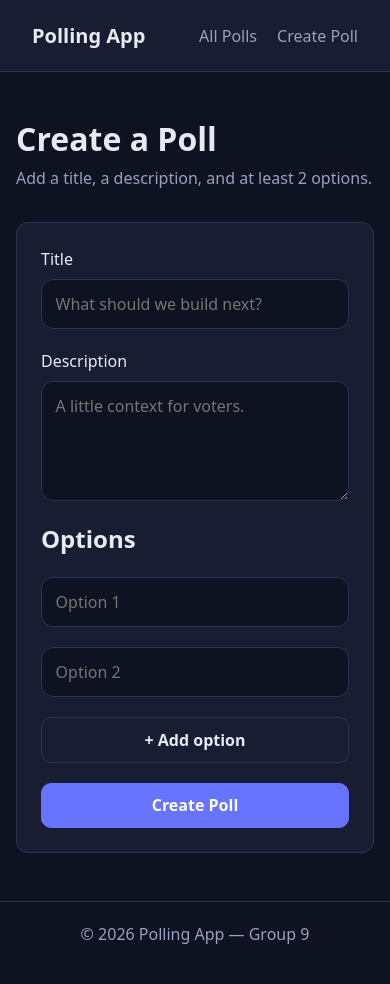
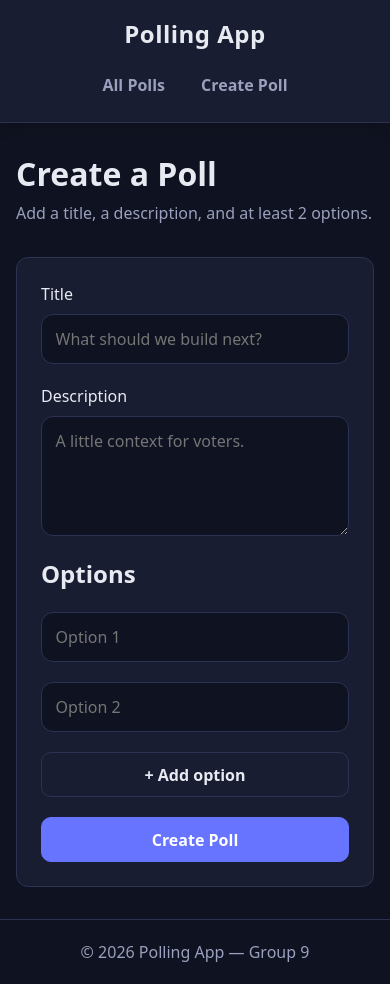
Before and after one commit to ttp-group9-polling/polling-app-frontend, a React (Vite) app: page /create in a window 390 px wide. Built offline with nearby package versions, Linux system fonts and the light colour scheme.

Commit message:
style: polish app layout and navigation

```diff
--- a/src/index.css
+++ b/src/index.css
@@ -2,9 +2,11 @@
 :root {
   --bg: #0f1220;
   --surface: #191d31;
+  --surface-hover: #202640;
   --text: #e8eaf2;
   --muted: #9aa0bd;
   --primary: #6674ff;
+  --primary-hover: #7985ff;
   --danger: #ff8d8d;
   --border: #2c3252;
   --radius: 12px;
@@ -36,7 +38,12 @@ textarea {
   font: inherit;
 }
 
-
+/* Keeps the footer at the bottom */
+.app {
+  min-height: 100vh;
+  display: flex;
+  flex-direction: column;
+}
 
 /* Arranges the navbar content */
 .navbar {
@@ -48,13 +55,15 @@ textarea {
   gap: 2rem;
   background: var(--surface);
   border-bottom: 1px solid var(--border);
+  box-shadow: 0 4px 14px rgba(0, 0, 0, 0.18);
 }
 
 /* Styles the app name */
 .brand {
   color: var(--text);
-  font-size: 1.25rem;
-  font-weight: 700;
+  font-size: 1.5rem;
+  font-weight: 750;
+  letter-spacing: 0.5px;
   text-decoration: none;
 }
 
@@ -62,13 +71,28 @@ textarea {
 .nav-links {
   display: flex;
   align-items: center;
-  gap: 1.25rem;
+  gap: 0.75rem;
 }
 
 /* Styles the navigation links */
 .nav-links a {
+  padding: 0.65rem 1rem;
+  border-radius: 8px;
   color: var(--muted);
+  font-size: 1.1rem;
+  font-weight: 600;
   text-decoration: none;
+  transition:
+    color 0.2s ease,
+    background-color 0.2s ease,
+    transform 0.2s ease;
+}
+
+/* Adds interaction to the navigation links */
+.nav-links a:hover {
+  color: var(--text);
+  background: rgba(255, 255, 255, 0.08);
+  transform: translateY(-2px);
 }
 
 /* Centers the page content */
@@ -108,8 +132,8 @@ h2 {
 .poll-grid {
   margin-top: 2rem;
   display: grid;
+  grid-template-columns: repeat(auto-fill, minmax(260px, 1fr));
   gap: 1rem;
-  grid-template-columns: repeat(auto-fill, minmax(260px, 1fr));
 }
 
 /* Arranges one poll card */
@@ -118,6 +142,17 @@ h2 {
   display: flex;
   flex-direction: column;
   gap: 1rem;
+  transition:
+    transform 0.2s ease,
+    border-color 0.2s ease,
+    box-shadow 0.2s ease;
+}
+
+/* Adds interaction to poll cards */
+.poll-card:hover {
+  transform: translateY(-3px);
+  border-color: #404a7b;
+  box-shadow: 0 10px 24px rgba(0, 0, 0, 0.18);
 }
 
 /* Styles the poll title */
@@ -135,8 +170,8 @@ h2 {
 /* Styles the option count */
 .poll-card-meta {
   margin: 0.5rem 0 0;
+  color: var(--muted);
   font-size: 0.85rem;
-  color: var(--muted);
 }
 
 /* Arranges the poll card buttons */
@@ -148,10 +183,10 @@ h2 {
 
 /* Styles links and buttons */
 .btn {
+  padding: 0.6rem 1.1rem;
   display: inline-flex;
   align-items: center;
   justify-content: center;
-  padding: 0.6rem 1.1rem;
   border: 1px solid var(--primary);
   border-radius: 10px;
   background: var(--primary);
@@ -159,6 +194,17 @@ h2 {
   font-weight: 600;
   text-decoration: none;
   cursor: pointer;
+  transition:
+    background-color 0.2s ease,
+    border-color 0.2s ease,
+    transform 0.2s ease;
+}
+
+/* Adds interaction to buttons */
+.btn:hover {
+  background: var(--primary-hover);
+  border-color: var(--primary-hover);
+  transform: translateY(-1px);
 }
 
 /* Styles secondary buttons */
@@ -166,6 +212,11 @@ h2 {
   background: transparent;
   color: var(--text);
   border-color: var(--border);
+}
+
+.btn-secondary:hover {
+  background: var(--surface-hover);
+  border-color: #404a7b;
 }
 
 /* Arranges the create poll form */
@@ -195,18 +246,22 @@ h2 {
 .option-row input {
   width: 100%;
   padding: 0.75rem 0.85rem;
-  color: var(--text);
-  background: var(--bg);
   border: 1px solid var(--border);
   border-radius: var(--radius);
+  background: var(--bg);
+  color: var(--text);
+  transition:
+    border-color 0.2s ease,
+    box-shadow 0.2s ease;
 }
 
 /* Highlights the selected field */
 .field input:focus,
 .field textarea:focus,
 .option-row input:focus {
-  outline: 2px solid var(--primary);
-  outline-offset: 1px;
+  outline: none;
+  border-color: var(--primary);
+  box-shadow: 0 0 0 3px rgba(102, 116, 255, 0.18);
 }
 
 /* Sets the description field height */
@@ -258,6 +313,14 @@ h2 {
   border: 1px solid var(--border);
   border-radius: var(--radius);
   cursor: pointer;
+  transition:
+    background-color 0.2s ease,
+    border-color 0.2s ease;
+}
+
+.vote-option:hover {
+  background: var(--surface-hover);
+  border-color: #404a7b;
 }
 
 /* Styles radio buttons */
@@ -296,13 +359,6 @@ h2 {
   color: var(--primary);
 }
 
-/* Keeps the footer at the bottom */
-.app {
-  min-height: 100vh;
-  display: flex;
-  flex-direction: column;
-}
-
 /* Styles the footer */
 .footer {
   padding: 1.25rem;
@@ -314,3 +370,34 @@ h2 {
 .footer p {
   margin: 0;
 }
+
+/* Adjusts the layout for smaller screens */
+@media (max-width: 600px) {
+  .navbar {
+    padding: 1rem;
+    flex-direction: column;
+    gap: 0.75rem;
+  }
+
+  .nav-links {
+    width: 100%;
+    justify-content: center;
+  }
+
+  .nav-links a {
+    padding: 0.55rem 0.75rem;
+    font-size: 1rem;
+  }
+
+  .page {
+    padding: 2rem 0;
+  }
+
+  .poll-card-actions {
+    flex-direction: column;
+  }
+
+  .btn {
+    width: 100%;
+  }
+}
```
